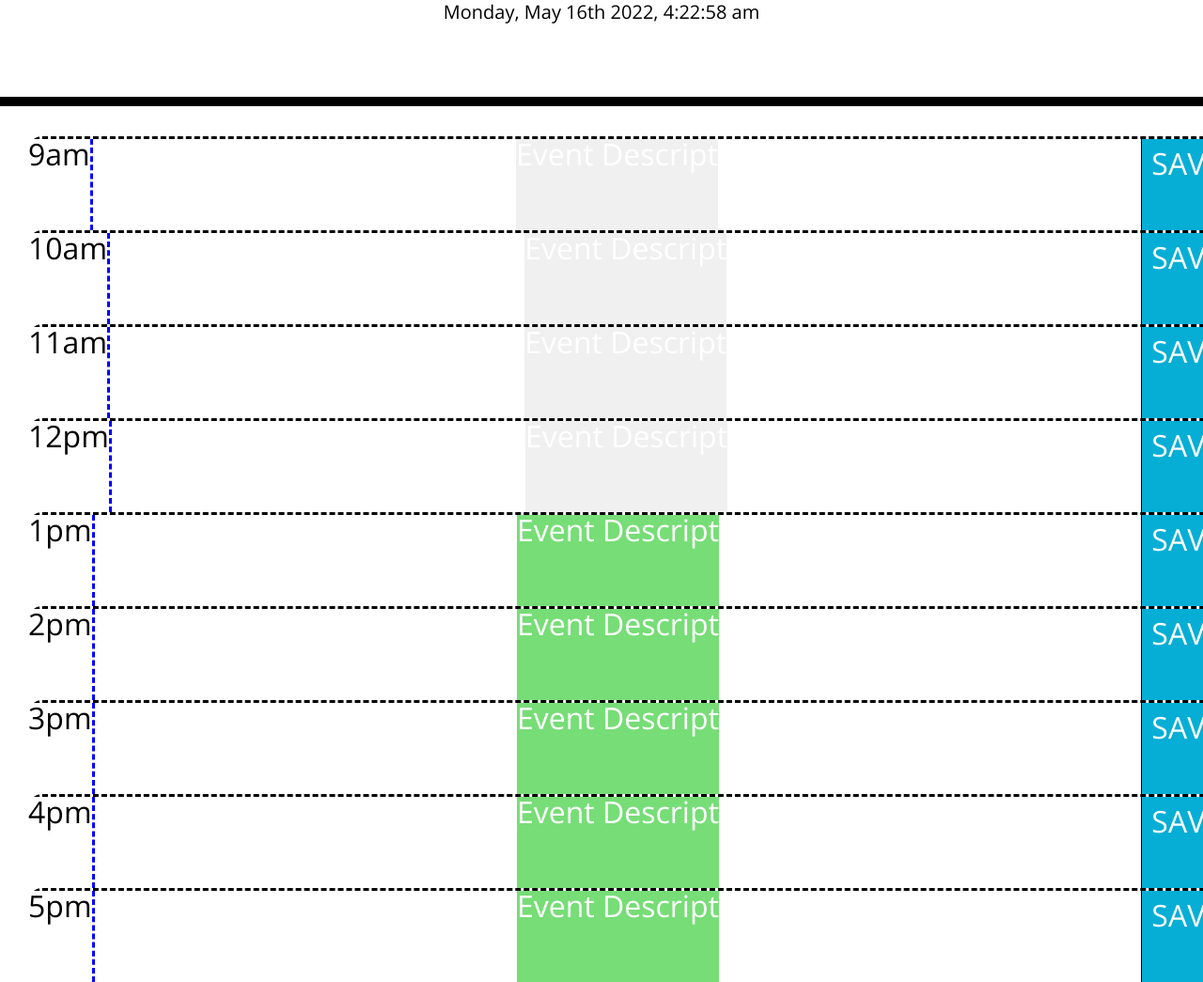
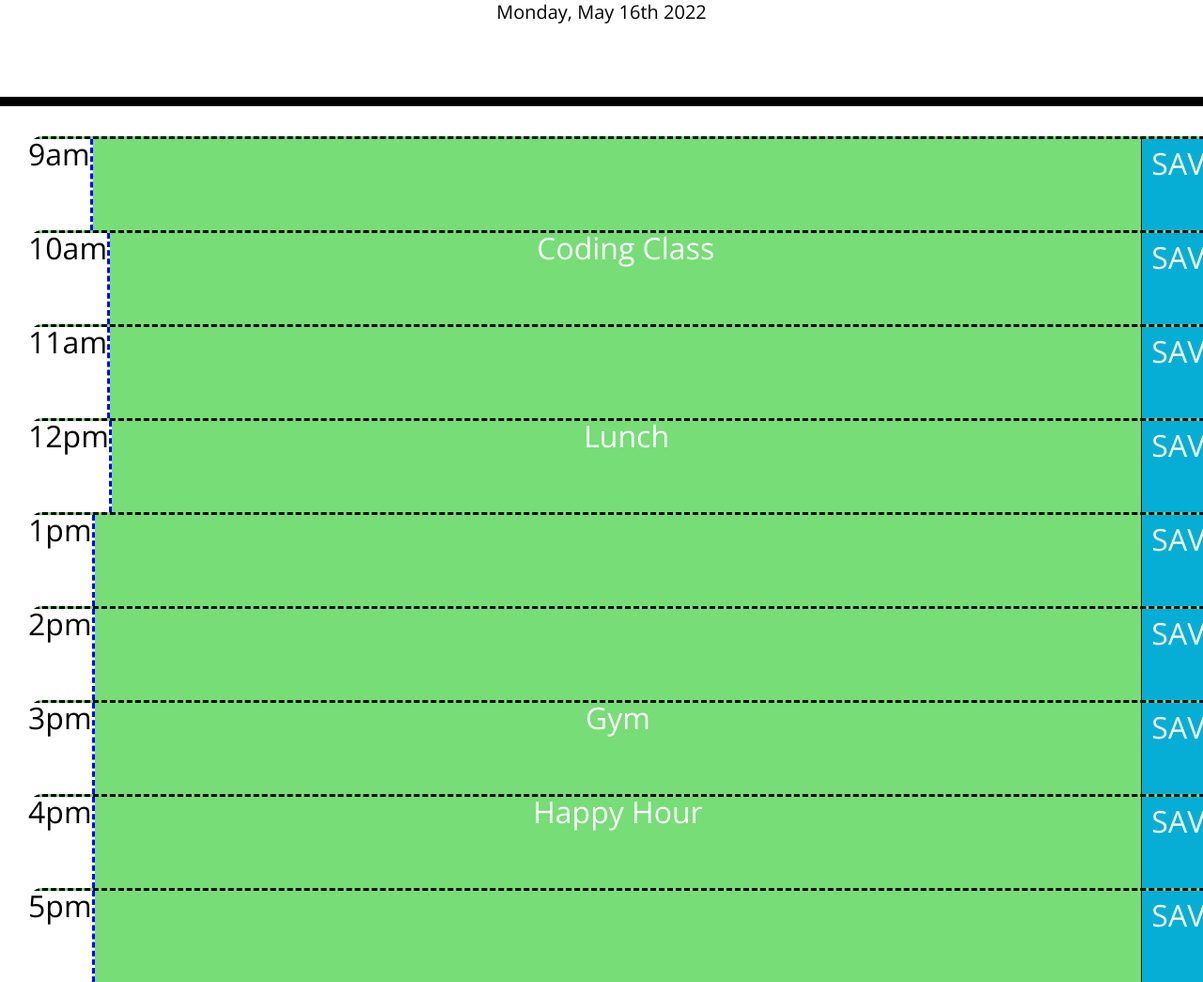
Before and after one commit to PeterBookmyer/Repo_Work_Day_Scheduler_05_15_2022, a plain HTML site: page index.html in a window 1280 px wide. Shown: the part 191-1236 px from the top of the page at 94% size. Drawn offline with nearby package versions, Linux system fonts and the light colour scheme.

Commit message:
got colors working with military time for hours - still issues with local storage and save button...also need to add Read.Me

```diff
--- a/index.html
+++ b/index.html
@@ -28,58 +28,58 @@
       <p class="lead">A simple calendar app for scheduling your work day</p>
       <p id="currentDay" class="lead"></p>
     </header>
-    <div class="time-block">
+    <div id="hour9" class="time-block">
       <!-- Timeblocks go here -->
       <span class="hour">9am</span>
-      <span contenteditable="true" id="eventChange9">Event Descript</span>
+      <span id="newEvent9" contenteditable="true"></span>
       <span id="saveBtn" class="saveBtn">SAVE</span>
     </div>
-    <div class="time-block">
+    <div id="hour10" class="time-block">
       <!-- Timeblocks go here -->
       <span class="hour">10am</span>
-      <span contenteditable="true" id="eventChange10">Event Descript</span>
+      <span id="newEvent10" contenteditable="true">Coding Class</span>
       <span id="saveBtn" class="saveBtn">SAVE</span>
     </div>
-    <div class="time-block">
+    <div id="hour11" class="time-block">
       <!-- Timeblocks go here -->
       <span class="hour">11am</span>
-      <span contenteditable="true" id="eventChange11">Event Descript</span>
+      <span id="newEvent11" contenteditable="true"></span>
       <span id="saveBtn" class="saveBtn">SAVE</span>
     </div>
-    <div class="time-block">
+    <div id="hour12" class="time-block">
       <!-- Timeblocks go here -->
       <span class="hour">12pm</span>
-      <span contenteditable="true" id="eventChange12">Event Descript</span>
+      <span id="newEvent12" contenteditable="true">Lunch</span>
       <span id="saveBtn" class="saveBtn">SAVE</span>
     </div>
-    <div class="time-block">
+    <div id="hour13" class="time-block">
       <!-- Timeblocks go here -->
       <span class="hour">1pm</span>
-      <span contenteditable="true" id="eventChange1">Event Descript</span>
+      <span id="newEvent13" contenteditable="true"></span>
       <span id="saveBtn" class="saveBtn">SAVE</span>
     </div>
-    <div class="time-block">
+    <div id="hour14" class="time-block">
       <!-- Timeblocks go here -->
       <span class="hour">2pm</span>
-      <span contenteditable="true" id="eventChange2">Event Descript</span>
+      <span id="newEvent14" contenteditable="true"></span>
       <span id="saveBtn" class="saveBtn">SAVE</span>
     </div>
-    <div class="time-block">
+    <div id="hour15" class="time-block">
       <!-- Timeblocks go here -->
       <span class="hour">3pm</span>
-      <span contenteditable="true" id="eventChange3">Event Descript</span>
+      <span id="newEvent15" contenteditable="true">Gym</span>
       <span id="saveBtn" class="saveBtn">SAVE</span>
     </div>
-    <div class="time-block">
+    <div id="hour16" class="time-block">
       <!-- Timeblocks go here -->
       <span class="hour">4pm</span>
-      <span contenteditable="true" id="eventChange4">Event Descript</span>
+      <span id="newEvent16" contenteditable="true">Happy Hour</span>
       <span id="saveBtn" class="saveBtn">SAVE</span>
     </div>
-    <div class="time-block">
+    <div id="hour17" class="time-block">
       <!-- Timeblocks go here -->
       <span class="hour">5pm</span>
-      <span contenteditable="true" id="eventChange5">Event Descript</span>
+      <span id="newEvent17" contenteditable="true"></span>
       <span id="saveBtn" class="saveBtn">SAVE</span>
     </div>
 
--- a/script.js
+++ b/script.js
@@ -1,111 +1,133 @@
 var time = moment();
-var hours = time.format("h");
-var hour9 = $("#eventChange9")
-var hour10 = $("#eventChange10")
-var hour11 = $("#eventChange11")
-var hour12 = $("#eventChange12")
-var hour1 = $("#eventChange1")
-var hour2 = $("#eventChange2")
-var hour3 = $("#eventChange3")
-var hour4 = $("#eventChange4")
-var hour5 = $("#eventChange5")
+var hour = time.format("H");
+var hour9 = $("#hour9")
+var hour10 = $("#hour10")
+var hour11 = $("#hour11")
+var hour12 = $("#hour12")
+var hour13 = $("#hour13")
+var hour14 = $("#hour14")
+var hour15 = $("#hour15")
+var hour16 = $("#hour16")
+var hour17 = $("#hour17")
 
-// function saveNewEvent () {
-// var newEvent = changeEvent.value;
-//   localStorage.setItem("saveNewEvent", JSON.stringify(saveNewEvent));
-// };
+function saveNewEvent9 () {
+var newEvent = newEvent9.value;
+  localStorage.setItem("saveNewEvent9", JSON.stringify(saveNewEvent9));
+};
+
+console.log (saveNewEvent9)
 
 
-// function renderNewEvent() {
-//   var newEvent = JSON.parse(localStorage.getItem("newEvent"));
-//   if (newEvent !== null) {
-//   $("#eventChange").innerHTML = newEvent.text;
-//   } else {
-//     return;
-//   }
-// }
+function renderNewEvent() {
+  var newEvent = JSON.parse(localStorage.getItem("newEvent"));
+  if (newEvent !== null) {
+  $("#eventChange").innerHTML = newEvent.text;
+  } else {
+    return;
+  }
+}
 
 
 
 // Date and Time Function
 
 function displayTime() {
-    $("#currentDay").text(time.format("dddd, MMMM Do YYYY, H:mm:ss a"));
-    setTimeout(displayTime, 1000);
+    $("#currentDay").text(time.format("dddd, MMM Do YYYY"));
     ;
 }
 
-$(document).ready(function() {
-    displayTime();
-});
+displayTime();
+setInterval(displayTime, 1000);
 
-console.log(hours);
+console.log(hour);
 
 
-if (hours==="9") {
-    hour9.addClass ("present")}
+if (hour===9) {
+    hour9.addClass ("present")
+}
+else if (hour <9) {
+    hour9.addClass ("future")
+}
 else {
-    hour9.addClass ("past");
+    hour9.addClass ("past")
 };
 
-if (hours==="10") {
-    hour10.addClass ("present")}
-else if (hours < "10") {
+if (hour===10) {
+    hour10.addClass ("present")
+}
+else if (hour<10) {
     hour10.addClass ("future")
 }
-else (hours === "11","12","1","2","3","4","5")
-    hour10.addClass ("past");
+else {
+    hour10.addClass ("past")
+};
 
-
-if (hours==="11") {
-    hour11.addClass ("present")}
-else if (hours < "11") {
+if (hour===11) {
+    hour11.addClass ("present")
+}
+else if (hour<11) {
     hour11.addClass ("future")
 }
-else (hours === "12","1","2","3","4","5")
-    hour11.addClass ("past");
+else {
+    hour11.addClass ("past")
+};
 
-if (hours==="12") {
-    hour12.addClass ("present")}
-else if (hours < "12") {
+if (hour===12) {
+    hour12.addClass ("present")
+}
+else if (hour<12) {
     hour12.addClass ("future")
 }
-else (hours === "1","2","3","4","5")
-    hour12.addClass ("past");
+else {
+    hour12.addClass ("past")
+}
 
-if (hours==="1") {
-    hour1.addClass ("present")}
-else if (hours = "9","10","11","12") {
-    hour1.addClass ("future")
+if (hour===13) {
+    hour13.addClass ("present")
 }
-else (hours === "2","3","4","5")
-    hour1.addClass ("past");
+else if (hour<13) {
+    hour13.addClass ("future")
+}
+else {
+    hour13.addClass ("past")
+}
 
-if (hours==="2") {
-    hour2.addClass ("present")}
-else if (hours === "9","10","11","12","1") {
-    hour2.addClass ("future")
+if (hour===14) {
+    hour14.addClass ("present")
 }
-else (hours === "3","4","5")
-    hour2.addClass ("past");
+else if (hour<14) {
+    hour14.addClass ("future")
+}
+else {
+    hour14.addClass ("past")
+}
 
-if (hours==="3") {
-    hour3.addClass ("present")}
-else if (hours === "9","10","11","12","1","2") {
-    hour3.addClass ("future")
+if (hour===15) {
+    hour15.addClass ("present")
 }
-else (hours === "4","5")
-    hour3.addClass ("past");
+else if (hour<15) {
+    hour15.addClass ("future")
+}
+else {
+    hour15.addClass ("past")
+}
 
-if (hours==="4") {
-    hour4.addClass ("present")}
-else if (hours === "9","10","11","12","1","2","3") {
-    hour4.addClass ("future")
+if (hour===16) {
+    hour16.addClass ("present")
 }
-else (hours === "5")
-    hour4.addClass ("past");
+else if (hour<16) {
+    hour16.addClass ("future")
+}
+else {
+    hour16.addClass ("past")
+}
 
-if (hours==="5") {
-    hour5.addClass ("present")}
-else
-    hour5.addClass ("future");
+if (hour===17) {
+    hour17.addClass ("present")
+}
+else if (hour<17) {
+    hour17.addClass ("future")
+}
+else {
+    hour17.addClass ("past")
+}
```
